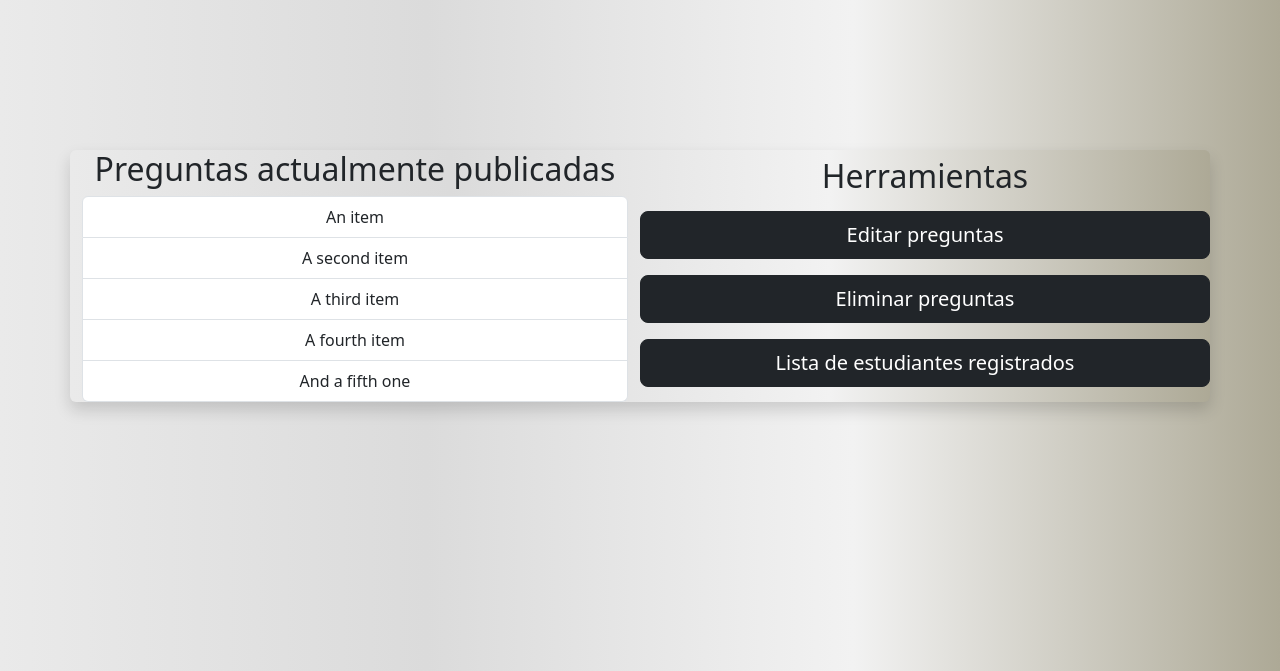
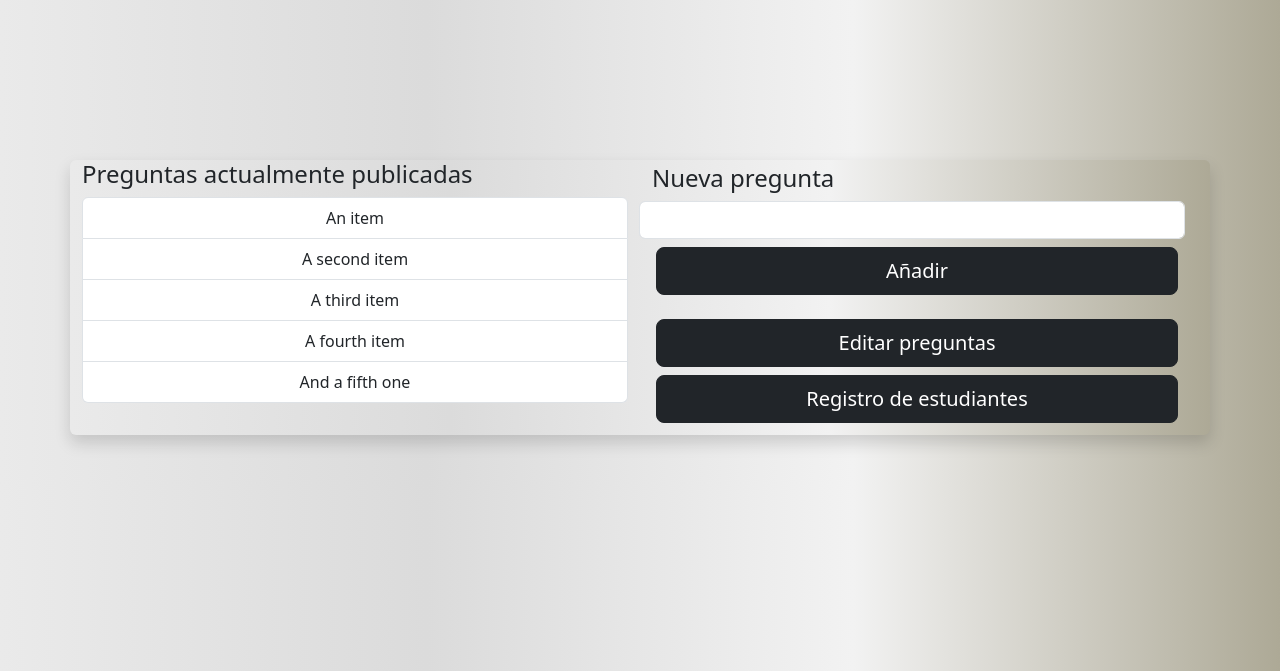
Before and after one commit to AguilarKevin1904/PhDQuestionnaire, a Flask app: page /adminPanel in a window 1280 px wide. Shown: the part 86-757 px from the top of the page. Run offline with Flask 3, Linux system fonts and the light colour scheme; some libraries are stand-ins or nearby versions.

Commit message:
administration panel interface prototype 2.0

```diff
--- a/src/templates/adminPanel.html
+++ b/src/templates/adminPanel.html
@@ -3,16 +3,17 @@
 {% block title %} Pagina de administracion {% endblock %}
 
 {% block body %}
-<nav class="navbar bg-dark" data-bs-theme="dark" style="margin-bottom: 150px;">
+<nav class="navbar bg-dark" data-bs-theme="dark" style="margin-bottom: 10rem;">
   <div class="container-fluid">
     <span class="navbar-brand mb-0 fs-1">Bienvenido {{ current_user.fullname }}</span>
   </div>
 </nav>
 <div class="container bg-light my-5 rounded shadow text-center bgContainer align-items-center">
   <div class="row justify-content-start align-items-center">
+    <!-- lista de preguntas -->
     <div class="col">
-      <h2>Preguntas actualmente publicadas</h2>
-      <ul class="list-group">
+      <h4 class="d-flex align-items-start">Preguntas actualmente publicadas</h4>
+      <ul class="list-group" style="margin-bottom: 2rem;">
         <li class="list-group-item">An item</li>
         <li class="list-group-item">A second item</li>
         <li class="list-group-item">A third item</li>
@@ -20,16 +21,16 @@
         <li class="list-group-item">And a fifth one</li>
       </ul>
     </div>
-    <div class="col rounded">
-      <h2>Herramientas</h2>
-      <div class="row">
-        <button type="button" class="w-100 btn btn-dark btn-lg my-2 "> Editar preguntas</button>
-      </div>
-      <div class="row">
-        <button type="button" class="w-100 btn btn-dark btn-lg my-2"> Eliminar preguntas</button>
-      </div>
-      <div class="row">
-        <button type="button" class="w-100 btn btn-dark btn-lg my-2"> Lista de estudiantes registrados</button>
+    <!-- herramientas -->
+    <div class="col">
+      <div class="row input-group" style="margin-right: 3rem;">
+        <h4 class="d-flex align-items-start">Nueva pregunta</h4>
+        <input type="text" class="rounded form-control" aria-label="Sizing example input" aria-describedby="inputGroup-sizing-default">
+        <div class="row mx-1">
+          <button type="button" class="w-55 btn btn-dark btn-lg my-2 mx-0"> Añadir</button>
+          <button type="button" class="w-80 btn btn-dark btn-lg mt-3"> Editar preguntas</button>
+          <button type="button" class="w-80 btn btn-dark btn-lg my-2"> Registro de estudiantes</button>
+        </div>
       </div>
     </div>
   </div>
```
